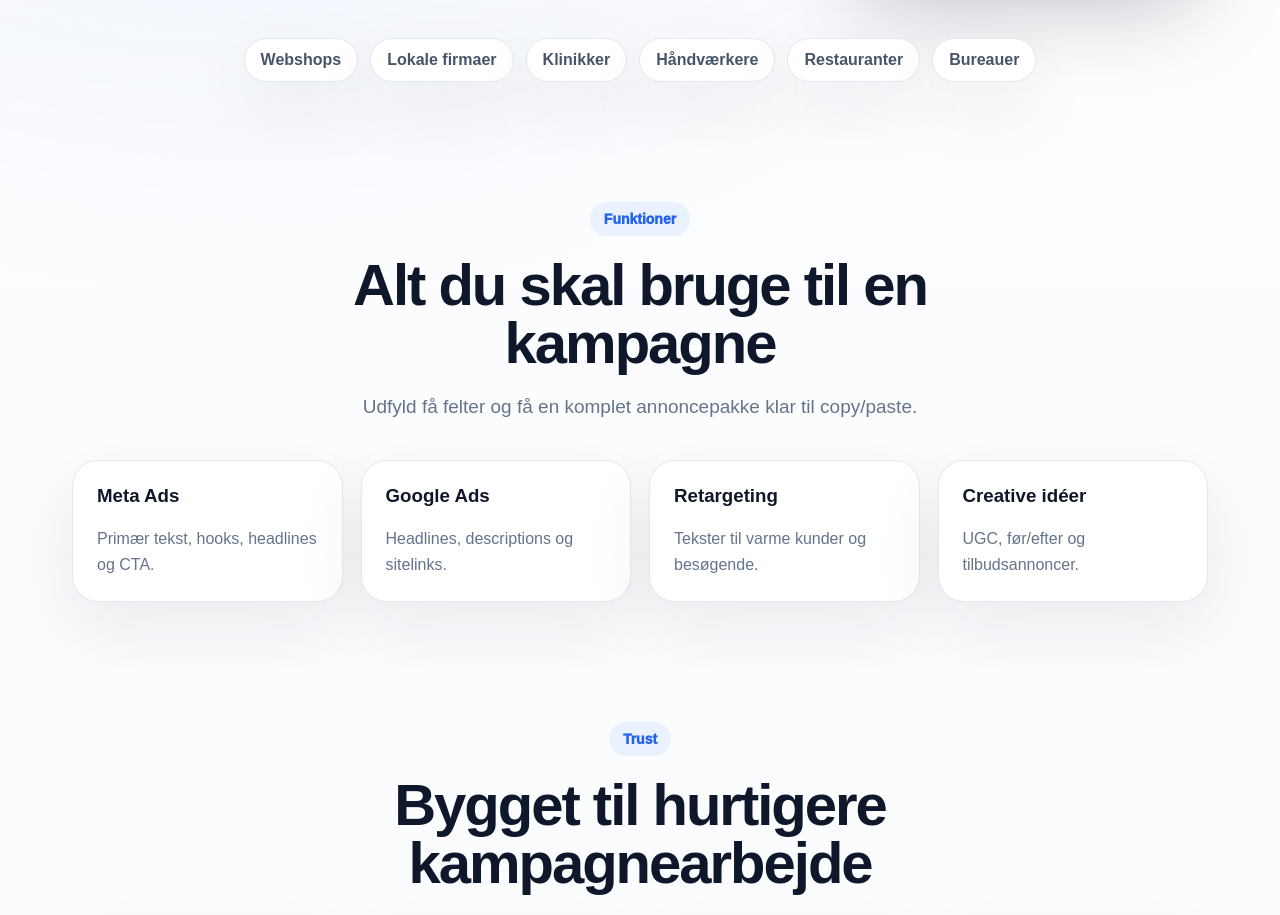
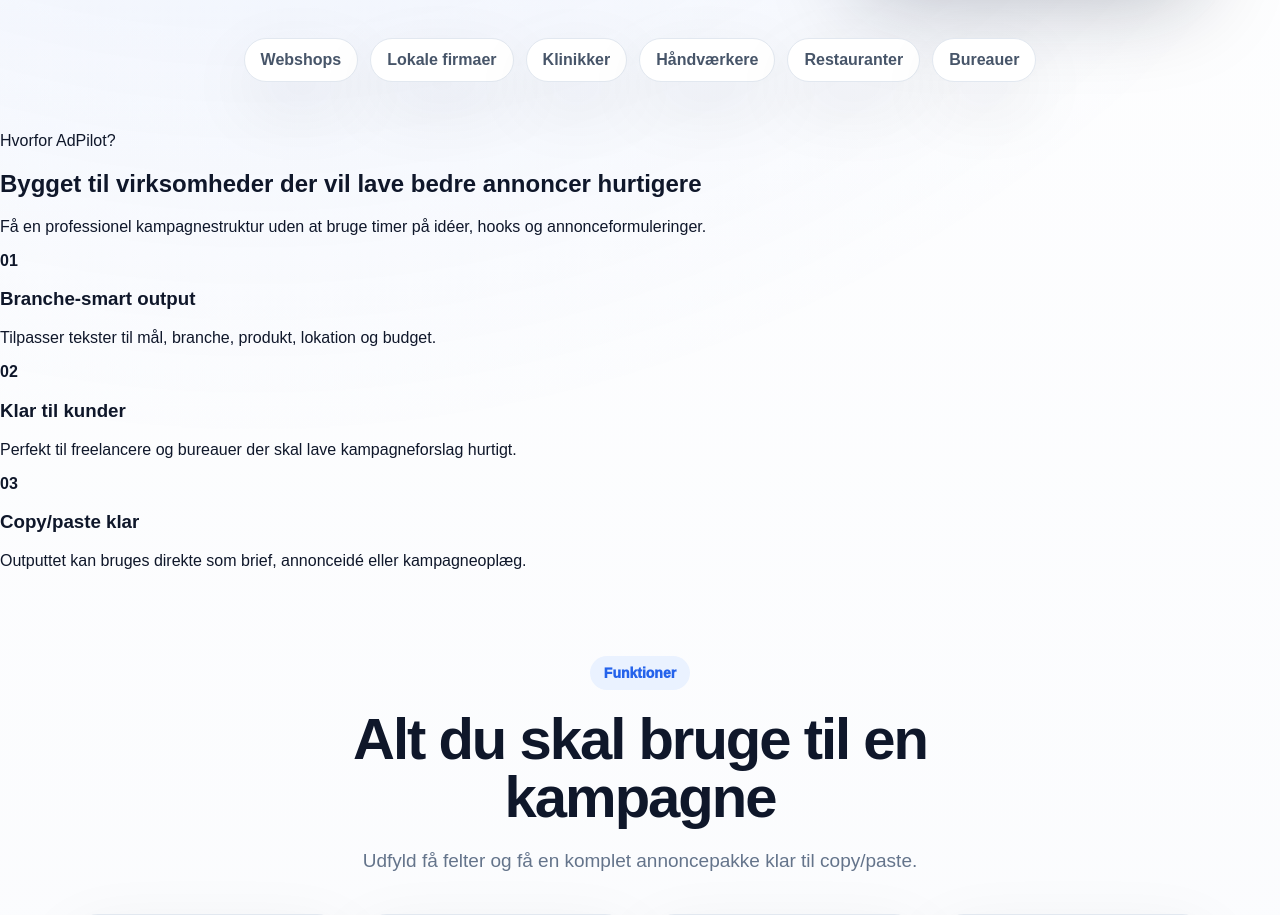
Before and after one commit to postjkhandel-ship-it/adpilot, a Next.js app: page / in a window 1280 px wide. Shown: the part 860-1775 px from the top of the page. Built offline with nearby package versions, Linux system fonts and the light colour scheme.

Commit message:
Update page.js

```diff
--- a/app/page.js
+++ b/app/page.js
@@ -65,7 +65,33 @@
         <span>Håndværkere</span>
         <span>Restauranter</span>
         <span>Bureauer</span>
-      </section>
+      </section> <section className="proTrust">
+  <div className="trustBox dark">
+    <span>Hvorfor AdPilot?</span>
+    <h2>Bygget til virksomheder der vil lave bedre annoncer hurtigere</h2>
+    <p>
+      Få en professionel kampagnestruktur uden at bruge timer på idéer, hooks og annonceformuleringer.
+    </p>
+  </div>
+
+  <div className="trustBox">
+    <strong>01</strong>
+    <h3>Branche-smart output</h3>
+    <p>Tilpasser tekster til mål, branche, produkt, lokation og budget.</p>
+  </div>
+
+  <div className="trustBox">
+    <strong>02</strong>
+    <h3>Klar til kunder</h3>
+    <p>Perfekt til freelancere og bureauer der skal lave kampagneforslag hurtigt.</p>
+  </div>
+
+  <div className="trustBox">
+    <strong>03</strong>
+    <h3>Copy/paste klar</h3>
+    <p>Outputtet kan bruges direkte som brief, annonceidé eller kampagneoplæg.</p>
+  </div>
+</section>
 
       <section id="features" className="section">
         <div className="sectionHead">
```
